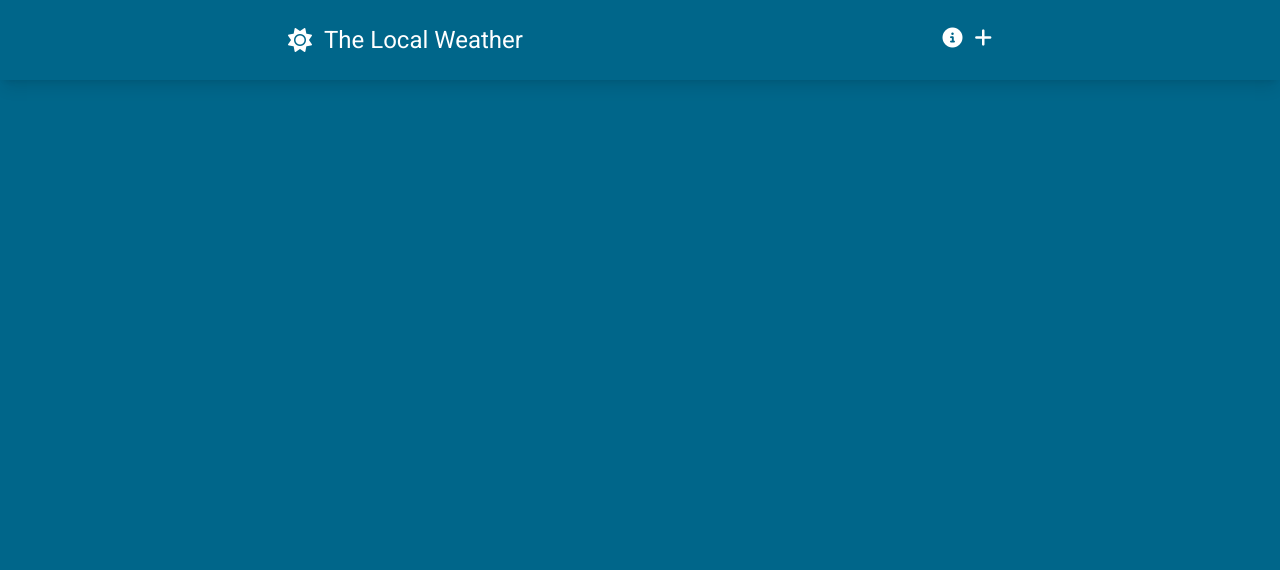
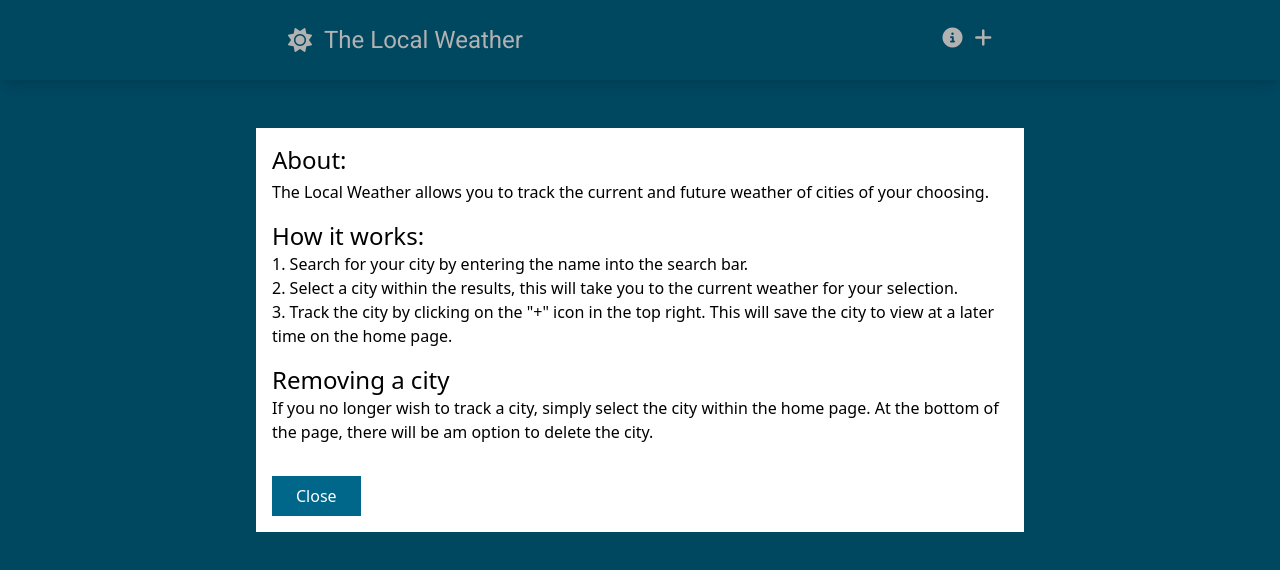
Before and after one commit to hamid-hoseini/Weather-App-Vue, a Vue app: page / in a window 1280 px wide. Both pictures are taken after a click on the icon 952 px from the left and 40 px from the top of the page. Shown: the top 570 px of the page. Built offline with nearby package versions, Linux system fonts and the light colour scheme; the HTML template or start-up script is replaced by a standard one.

Commit message:
Add modal component

```diff
--- /dev/null
+++ b/src/components/BaseModal.vue
@@ -0,0 +1,50 @@
+<template>
+  <teleport to="body">
+    <Transition name="modal-outer">
+      <div v-show="modalActive" class="absolute w-full bg-black bg-opacity-30 h-screen top-0 left-0 flex justify-center px-8">
+        <transition name="modal-inner">
+          <div v-if="modalActive" class="p-4 bg-white self-start mt-32 max-w-screen-md">
+            <slot />
+            <button class="text-white mt-8 bg-weather-primary py-2 px-6" @click="$emit('close-modal')">
+              Close
+            </button>
+          </div>
+        </transition>
+      </div>
+    </Transition>
+  </teleport>
+</template>
+
+<script setup>
+defineEmits(["close-modal"]);
+defineProps({
+  modalActive: {
+    type: Boolean,
+    default: false,
+  }
+})
+</script>
+
+<style scoped>
+.modal-outer-enter-active,
+.modal-outer-leave-active {
+  transition: opacity 0.3s cubic-bezier(0.52, 0.02, 0.19, 1.02);
+}
+.modal-outer-enter-from,
+.modal-outer-leave-to {
+  opacity: 0;
+}
+.modal-inner-enter-active {
+  transition: all 0.3s cubic-bezier(0.52, 0.02, 0.19, 1.02) 0.15s;
+}
+.modal-inner-leave-active {
+  transition: all 0.3s cubic-bezier(0.52, 0.02, 0.19, 1.02);
+}
+.modal-inner-enter-from {
+  opacity: 0;
+  transform: scale(0.8);
+}
+.modal-inner-leave-to {
+  transform: scale(0.8);
+}
+</style>
--- a/src/components/SiteNavigation.vue
+++ b/src/components/SiteNavigation.vue
@@ -10,13 +10,55 @@
       </RouterLink>
 
       <div class="flex gap-3 flex-1 justify-end">
-        <i class="fa-solid fa-circle-info text-xl hover:text-weather-secondary duration-150 cursor-pointer"></i>
+        <i class="fa-solid fa-circle-info text-xl hover:text-weather-secondary duration-150 cursor-pointer" @click="toggleModal"></i>
         <i class="fa-solid fa-plus text-xl hover:text-weather-secondary duration-150 cursor-pointer"></i>
       </div>
+
+      <BaseModal
+        :modalActive="modalActive"
+        @close-modal="toggleModal"
+      >
+        <div class="text-black">
+          <h1 class="text-2xl mb-1">About:</h1>
+          <p class="mb-4">
+            The Local Weather allows you to track the current and
+            future weather of cities of your choosing.
+          </p>
+          <h2 class="text-2xl">How it works:</h2>
+          <ol class="list-decimal list-inside mb-4">
+            <li>
+              Search for your city by entering the name into the
+              search bar.
+            </li>
+            <li>
+              Select a city within the results, this will take
+              you to the current weather for your selection.
+            </li>
+            <li>
+              Track the city by clicking on the "+" icon in the
+              top right. This will save the city to view at a
+              later time on the home page.
+            </li>
+          </ol>
+
+          <h2 class="text-2xl">Removing a city</h2>
+          <p>
+            If you no longer wish to track a city, simply select
+            the city within the home page. At the bottom of the
+            page, there will be am option to delete the city.
+          </p>
+        </div>
+      </BaseModal>
     </nav>
   </header>
 </template>
 
 <script setup>
-  import  { RouterLink } from "vue-router";
+import { ref } from "vue";
+import  { RouterLink } from "vue-router";
+import BaseModal from "./BaseModal.vue";
+const modalActive = ref(null);
+const toggleModal = () => {
+  modalActive.value = !modalActive.value;
+};
 </script>
```
Also changed, not shown: 1 other file (tests, documents, lock files or other folders).
